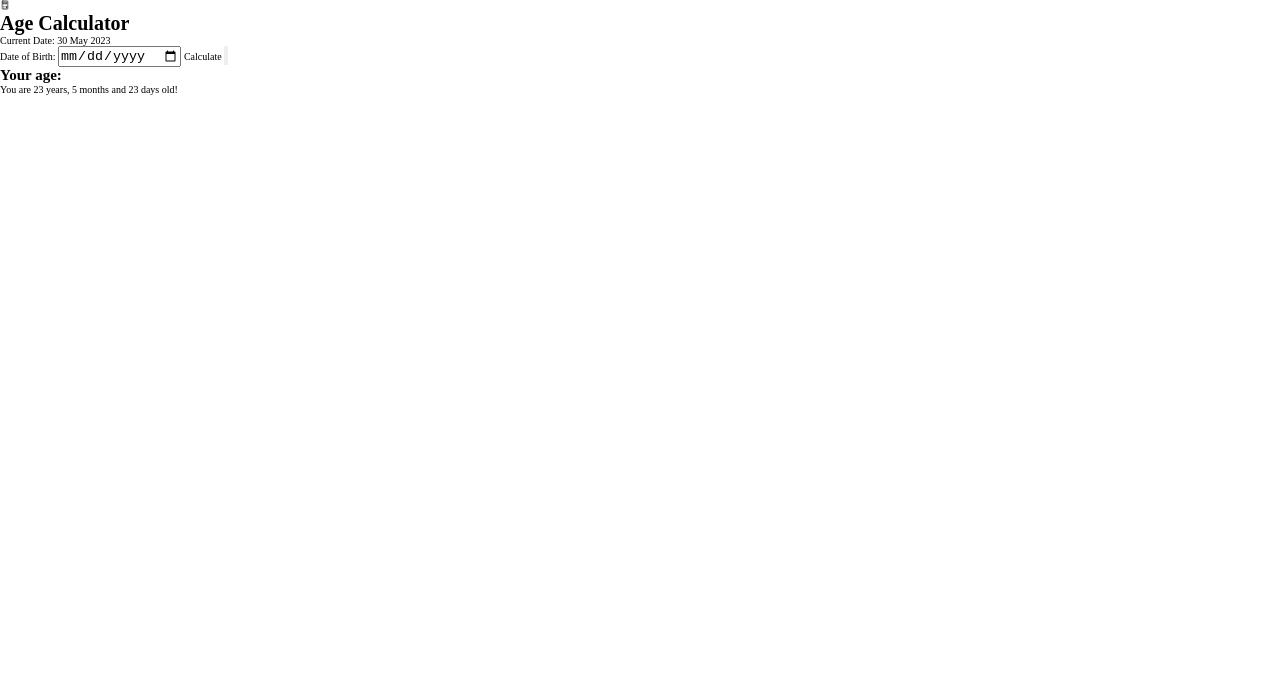
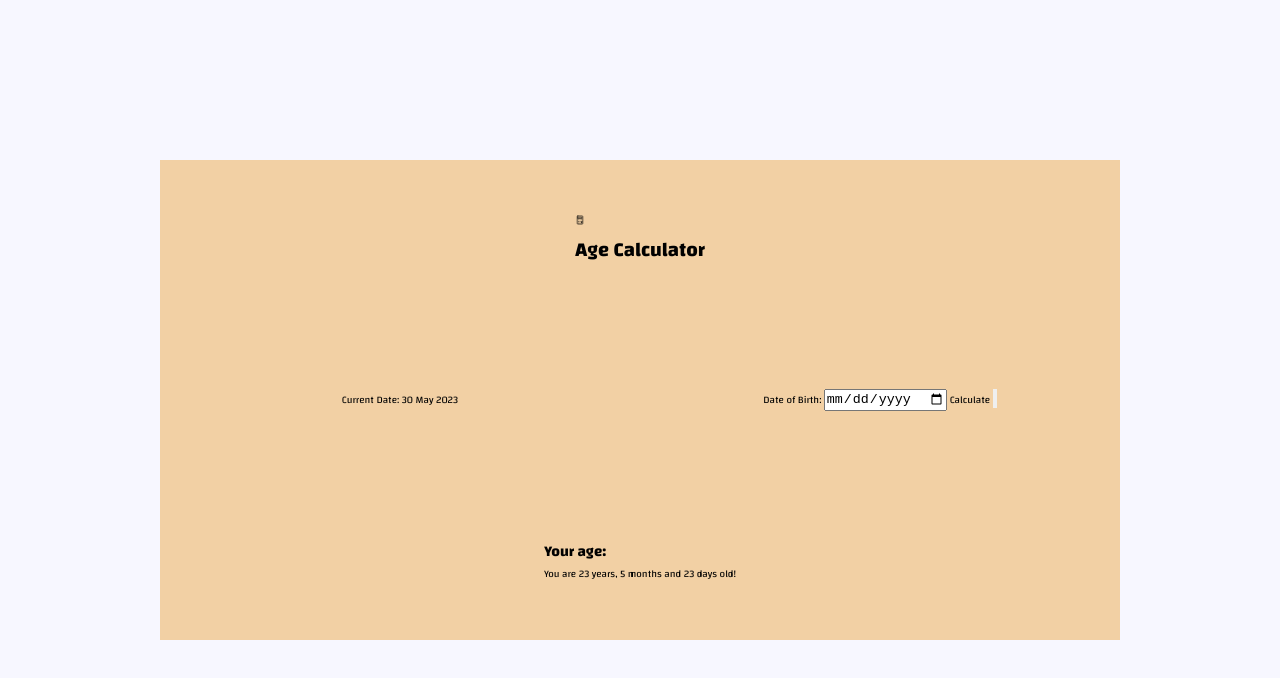
Before and after one commit to Imtiyaaz22/age-calculator, a plain HTML site: page index.html in a window 1280 px wide. Drawn offline with nearby package versions, Linux system fonts and the light colour scheme.

Commit message:
Create general layout

```diff
--- a/styles.css
+++ b/styles.css
@@ -1,19 +1,19 @@
 :root {
 	--ff-text: "Changa", sans-serif;
 
-	--fw-light-300: 300;
-	--fw-med-500: 500;
-	--fw-bold-700: 700;
+	--fw-300: 300;
+	--fw-500: 500;
+	--fw-700: 700;
 
 	--fs-200: 1.6rem;
 	--fs-250: 2rem;
 	--fs-300: 3rem;
 
-	--color-primary: #3F826D;
-	--color-secondary: #545E75;
-	--color-accent: #C03221;
-	--color-bg-1: #F7F7FF;
-	--color-bg-2: #F2D0A4;
+	--color-primary: #3f826d;
+	--color-secondary: #545e75;
+	--color-accent: #c03221;
+	--color-bg-1: #f7f7ff;
+	--color-bg-2: #f2d0a4;
 	--color-grey: #333;
 
 	--img-size: 6rem;
@@ -39,3 +39,50 @@ html {
 	box-sizing: border-box;
 	font-size: 62.5%;
 }
+
+body {
+	font-family: var(--ff-text);
+	background-color: var(--color-bg-1);
+	width: 100vw;
+	height: 100vh;
+
+	display: flex;
+	justify-content: center;
+	align-items: center;
+}
+
+.container {
+	background-color: var(--color-bg-2);
+	width: 75%;
+	height: 60%;
+
+	display: grid;
+	grid-template-columns: 1fr repeat(2, 20rem) 1fr;
+	grid-template-rows: repeat(3, 1fr);
+	justify-items: center;
+	align-items: center;
+}
+
+/* Header */
+.header {
+	grid-column: 2 / 4;
+	grid-row: 1 / 2;
+}
+
+/* Current */
+.current {
+	grid-column: 1 / 3;
+	grid-row: 2 / 3;
+}
+
+/* Form */
+.capture {
+	grid-column: 3 / 5;
+	grid-row: 2 / 3;
+}
+
+/* Output */
+.output {
+	grid-column: 2 / 4;
+	grid-row: 3 / 4;
+}
```
